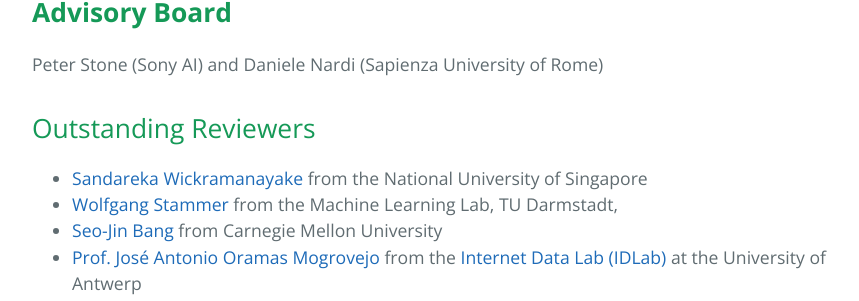
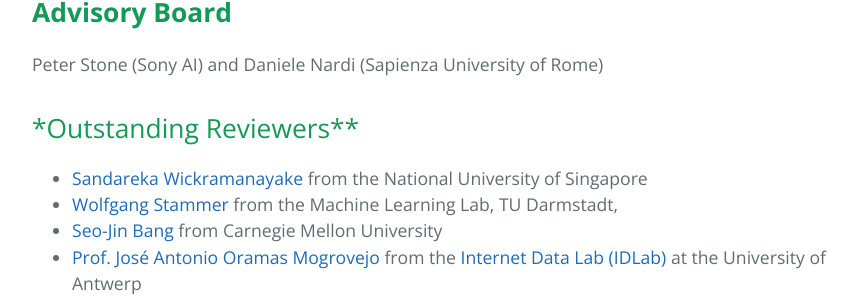
Before and after one commit to xai4debugging/xai4debugging.github.io, a Jekyll site: the page built from index.md, in a window 1280 px wide and 900 px high, scrolled down 10125 px. Shown: the part 150-451 px from the top of the window, without its empty margins (192-1051 px from the left). Built offline with Jekyll 4.4.1, drawn with Linux system fonts in a browser that asks for light colours.

```diff
--- a/index.md
+++ b/index.md
@@ -2351,7 +2351,7 @@ XC: Exploring Quantitative Use Cases for Explanations in 3D Object Detection<br>
 ## **Advisory Board**
 Peter Stone (Sony AI) and Daniele Nardi (Sapienza University of Rome)
 
-## Outstanding Reviewers
+## *Outstanding Reviewers**
 - <a href="https://sandareka.github.io/">Sandareka Wickramanayake</a> from the National University of Singapore
 - <a href="https://www.ml.informatik.tu-darmstadt.de/people/wstammer/"> Wolfgang Stammer</a> from the Machine Learning Lab, TU Darmstadt,
 - <a href="http://seojinb.com">Seo-Jin Bang</a> from Carnegie Mellon University
```
